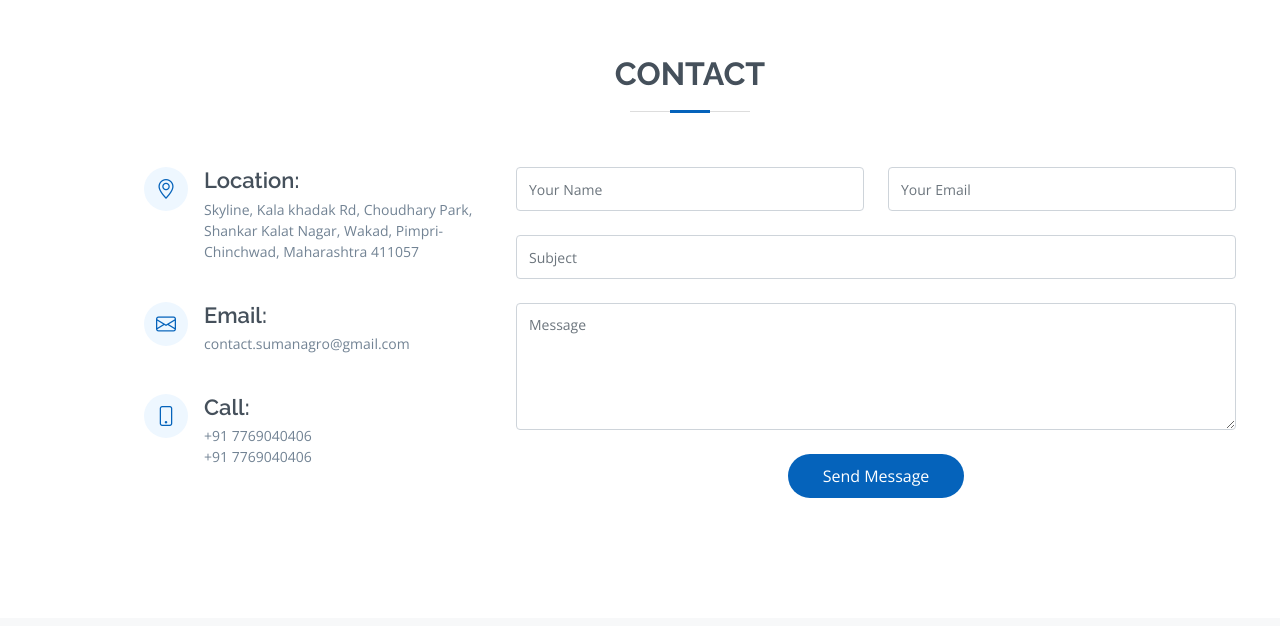
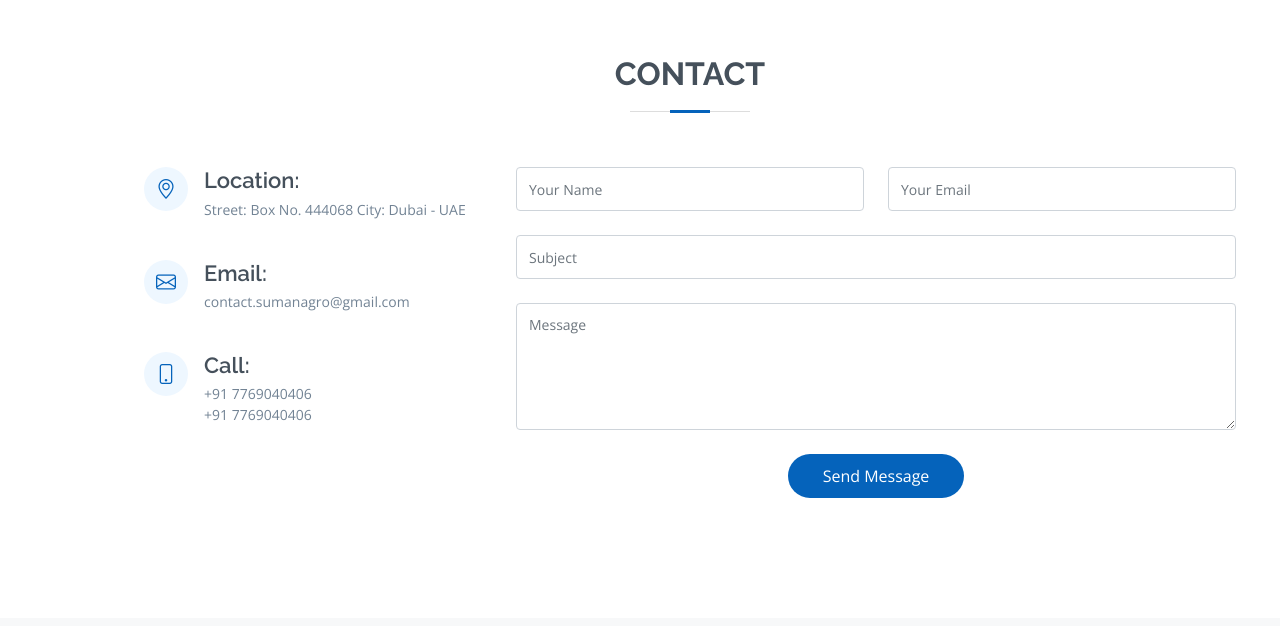
Before and after one commit to rakeshchitte41/Website, a plain HTML site: page index.html in a window 1280 px wide. Shown: the part 3577-4203 px from the top of the page. Drawn offline with nearby package versions, Linux system fonts and the light colour scheme; files whose address does not match are found by name.

Commit message:
did changes in import export location section

```diff
--- a/index.html
+++ b/index.html
@@ -389,7 +389,7 @@
               <div class="address">
                 <i class="bi bi-geo-alt"></i>
                 <h4>Location:</h4>
-                <p>Skyline, Kala khadak Rd, Choudhary Park, Shankar Kalat Nagar, Wakad, Pimpri-Chinchwad, Maharashtra 411057</p>
+                <p>Street: Box No. 444068 City: Dubai - UAE</p>
               </div>
 
               <div class="email">
```
